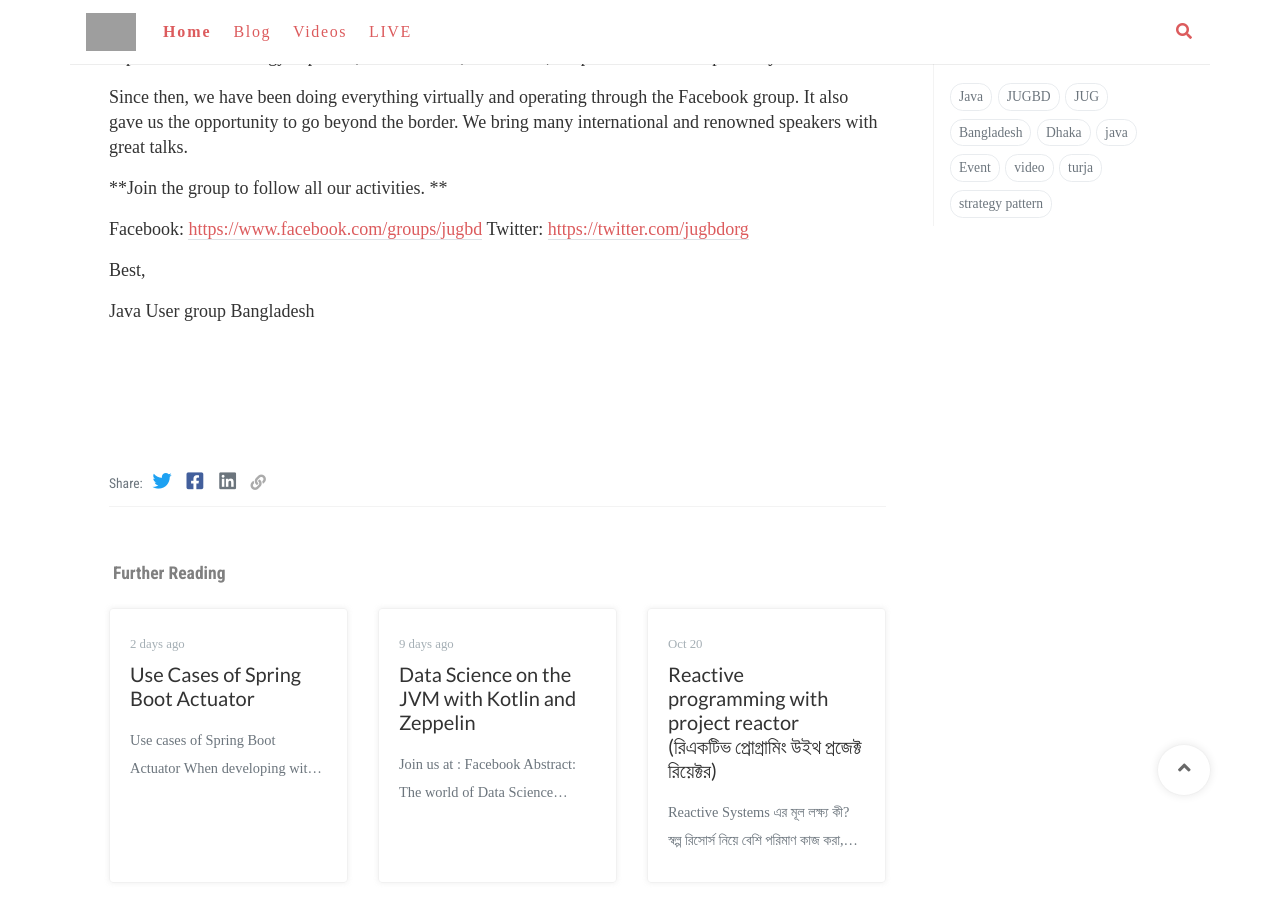
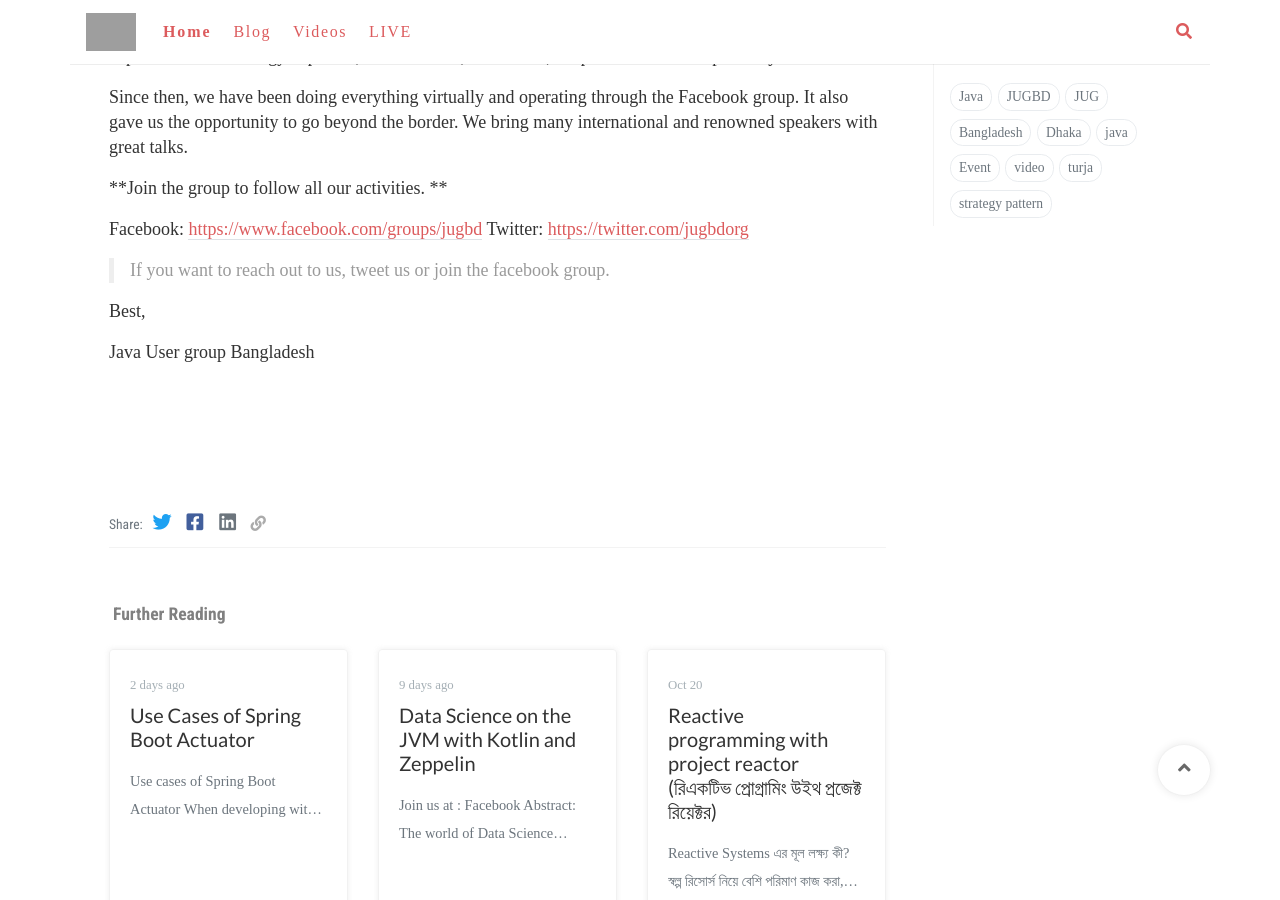
Before and after one commit to jugbd/jugbd.org, a Jekyll site: the page built from index.md, in a window 1280 px wide and 900 px high, scrolled down 362 px. Built offline with Jekyll 4.4.1, drawn with Linux system fonts in a browser that asks for light colours; nearby versions of some CDN libraries; some web fonts are replaced; comment, search, counter and statistics services are not loaded; grey boxes are pictures that could not be loaded.

Commit message:
Update index.md

```diff
--- a/index.md
+++ b/index.md
@@ -19,6 +19,8 @@
 Facebook: [https://www.facebook.com/groups/jugbd](https://www.facebook.com/groups/jugbd)
 Twitter: [https://twitter.com/jugbdorg](https://twitter.com/jugbdorg)
 
+> If you want to reach out to us, tweet us or join the facebook group.
+
 Best,
 
 Java User group Bangladesh
```
